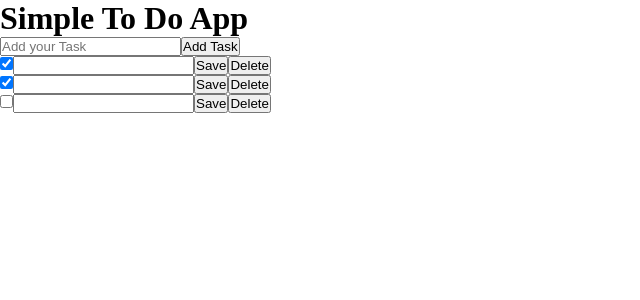
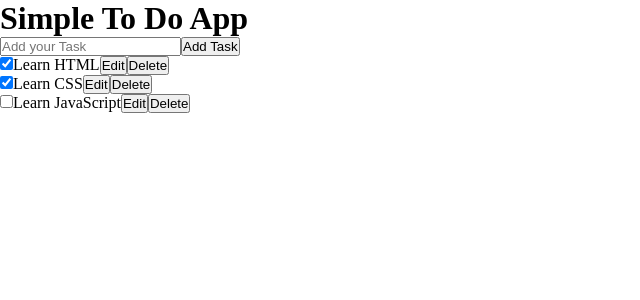
Before and after one commit to HironmoyRay/Simple-ToDo-App, a React (Vite) app: page / in a window 1280 px wide. Shown: the top 300 px of the page, without its empty margins (0-640 px from the left). Built offline with nearby package versions, Linux system fonts and the light colour scheme.

Commit message:
Edit task Completed: Controlled vs Uncontrolled Component

```diff
--- a/src/components/task.jsx
+++ b/src/components/task.jsx
@@ -1,22 +1,40 @@
 import { useState } from "react";
 
-export default function Task({ task }) {
-  const { id, name, done } = task;
+export default function Task({ task, onChangeTask }) {
+  //   const { id, name, done } = task;
   const [isEditing, setIsEditing] = useState(false);
   const textArea = isEditing ? (
     <>
-      {name}
-      <button onClick={() => setIsEditing(false)}>Edit</button>
+      <input
+        type="text"
+        value={task.name}
+        onChange={(e) =>
+          onChangeTask({
+            ...task,
+            name: e.target.value,
+          })
+        }
+      />
+      <button onClick={() => setIsEditing(false)}>Save</button>
     </>
   ) : (
     <>
-      <input type="text" />
-      <button onClick={() => setIsEditing(true)}>Save</button>
+      {task.name}
+      <button onClick={() => setIsEditing(true)}>Edit</button>
     </>
   );
   return (
     <>
-      <input type="checkbox" checked={done} />
+      <input
+        type="checkbox"
+        checked={task.done}
+        onChange={(e) =>
+          onChangeTask({
+            ...task,
+            done: e.target.checked,
+          })
+        }
+      />
       {textArea}
       <button>Delete</button>
     </>
--- a/src/components/taskList.jsx
+++ b/src/components/taskList.jsx
@@ -4,12 +4,26 @@ import Task from "./task";
 
 export default function TaskList() {
   const [tasks, setTasks] = useState(initialTasks);
+  const handleChangeTask = (editTask) => {
+    let newTasks = tasks.map((task) => {
+      if (task.id === editTask.id) {
+        return {
+          ...task,
+          name: editTask.name,
+          done: editTask.done,
+        };
+      } else {
+        return task;
+      }
+    });
+    setTasks(newTasks);
+  };
   return (
     <>
       <ul>
         {tasks.map((task) => (
           <li key={task.id}>
-            <Task task={task} />
+            <Task task={task} onChangeTask={handleChangeTask} />
           </li>
         ))}
       </ul>
```
